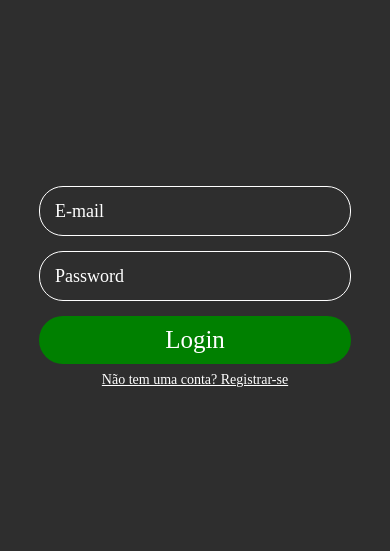
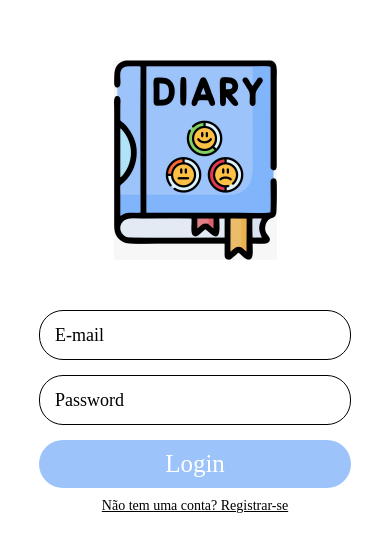
Before and after one commit to JaissonB/FeelingsDiary, a React Native app in the folder Mobile/: screen /Login in a window 390 px wide. Shown: the part 135-686 px from the top of the page. Built offline with nearby package versions, Linux system fonts and the light colour scheme.

Commit message:
Feat: Estilização tela de login

```diff
--- a/Mobile/src/pages/Login/index.tsx
+++ b/Mobile/src/pages/Login/index.tsx
@@ -1,5 +1,5 @@
 import React, {useState} from 'react';
-import {Text, TextInput, TouchableOpacity, View} from 'react-native';
+import {Image, Text, TextInput, TouchableOpacity, View} from 'react-native';
 import styles from './style';
 
 const Login = () => {
@@ -19,9 +19,13 @@ const Login = () => {
 
   return (
     <View style={styles.container}>
+      <Image
+        source={require('../../../../Mobile/assets/logo.jpeg')}
+        style={styles.logo}
+      />
       <TextInput
         id="email"
-        placeholderTextColor="white"
+        placeholderTextColor="#000000"
         style={styles.input}
         placeholder="E-mail"
         onChangeText={text => setEmail(text)}
@@ -29,7 +33,7 @@ const Login = () => {
       />
       <TextInput
         id="senha"
-        placeholderTextColor="white"
+        placeholderTextColor="#000000"
         style={styles.input}
         placeholder="Password"
         onChangeText={text => setPassword(text)}
--- a/Mobile/src/pages/Login/style.js
+++ b/Mobile/src/pages/Login/style.js
@@ -8,23 +8,28 @@ const styles = StyleSheet.create({
     width: '100%',
     height: '100%',
     color: theme.color_white,
-    backgroundColor: theme.color_dark,
+    backgroundColor: '#ffffff',
+  },
+  logo: {
+    width: 163,
+    height: 200,
+    marginBottom: 50,
   },
   input: {
     fontFamily: 'Inter-Regular',
-    color: '#ffffff',
+    color: '#000000',
     width: '80%',
     marginBottom: 15,
     paddingLeft: 15,
     fontSize: 18,
     height: 50,
     borderWidth: 1,
-    borderColor: '#ffffff',
+    borderColor: '#000000',
     borderRadius: 24,
   },
   button: {
     width: '80%',
-    backgroundColor: 'green',
+    backgroundColor: '#9CC4FA',
     borderRadius: 24,
     height: 48,
     justifyContent: 'center',
@@ -37,8 +42,8 @@ const styles = StyleSheet.create({
   },
   registerText: {
     fontSize: 14,
-    marginTop: 8,
-    color: '#ffffff',
+    marginTop: 10,
+    color: '#000000',
     textAlign: 'center',
     textDecorationLine: 'underline',
     fontFamily: 'Inter-Regular',
```
Also changed, not shown: Mobile/assets/logo.jpeg (added).
